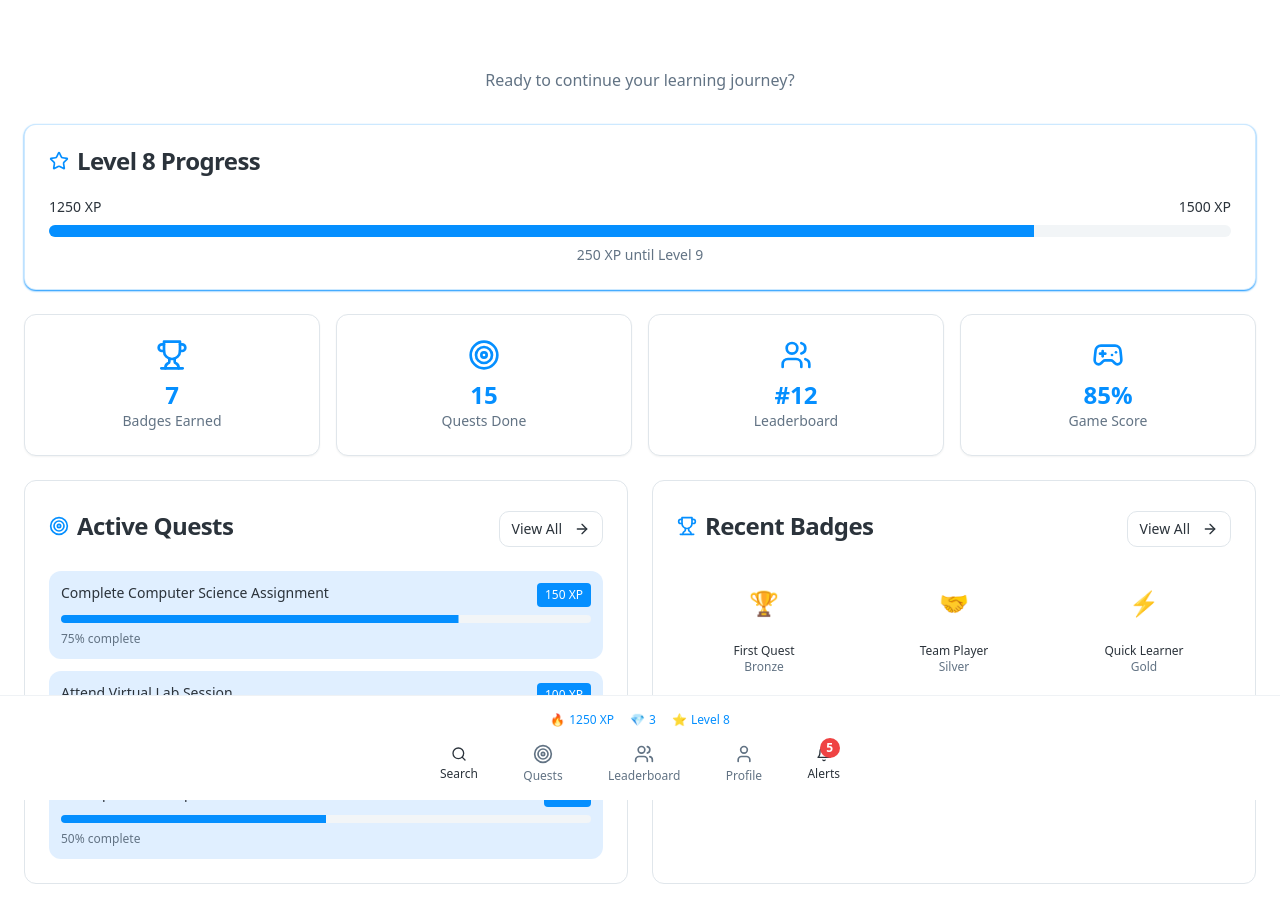
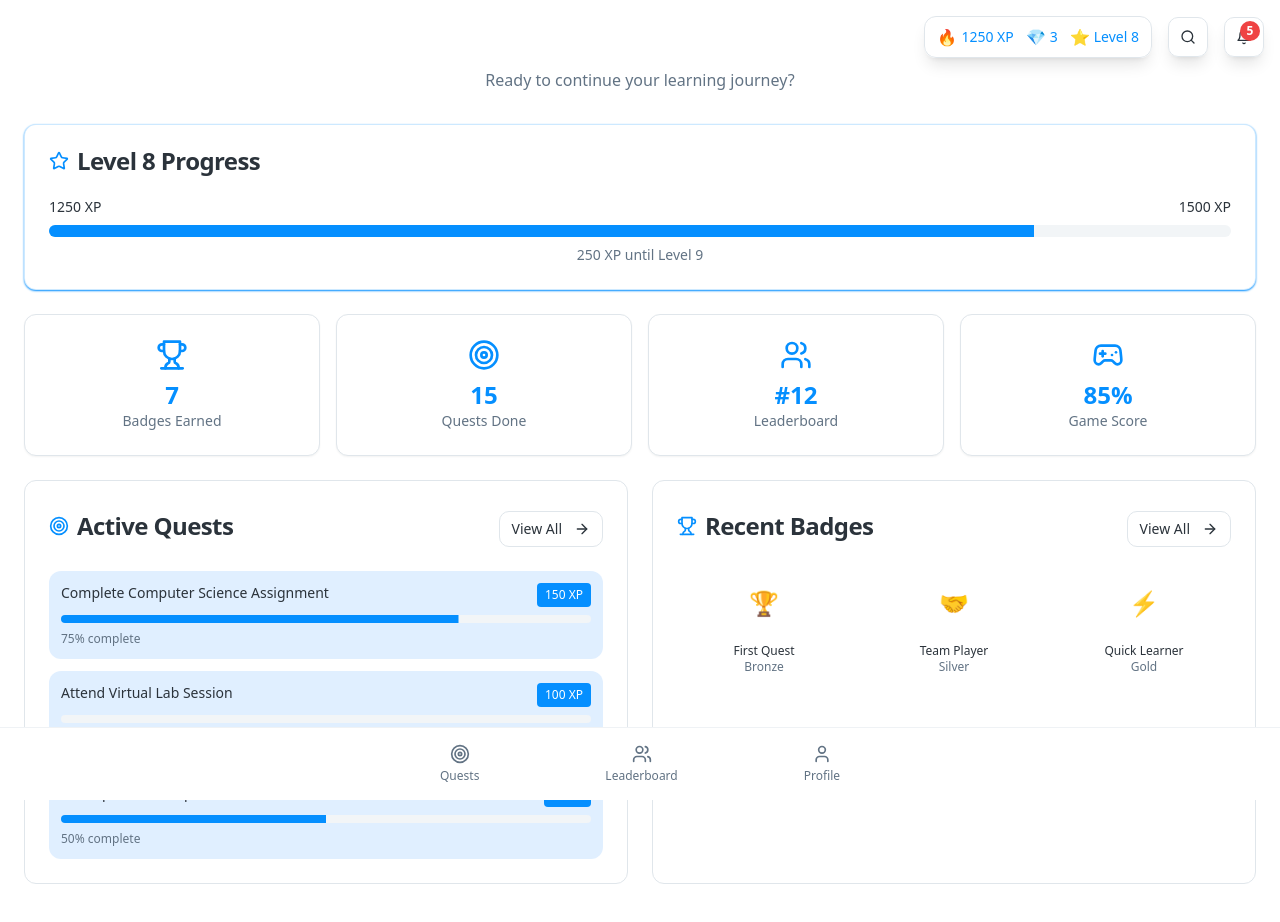
Before and after one commit to wonderhoad/colink, a React (Vite) app: page /student/dashboard in a window 1280 px wide. Shown: the top 922 px of the page. Built offline with nearby package versions, Linux system fonts and the light colour scheme.

Commit message:
Refactor navigation and notifications
Move notifications, progress display, and search to the top right. Differentiate notification content for students and professors.

```diff
--- a/src/components/BottomNavigation.tsx
+++ b/src/components/BottomNavigation.tsx
@@ -1,4 +1,4 @@
-import { Target, Users, User, Bell, Search } from "lucide-react";
+import { Target, Users, User } from "lucide-react";
 import { Link, useLocation } from "react-router-dom";
 import { Badge } from "@/components/ui/badge";
 import { Button } from "@/components/ui/button";
@@ -46,30 +46,9 @@ const BottomNavigation = ({
   return (
     <div className="fixed bottom-0 left-0 right-0 bg-background border-t border-border/50 backdrop-blur-sm">
       <div className="max-w-md mx-auto px-4 py-2">
-        {/* Progress/Points Display */}
-        <div className="flex items-center justify-center gap-4 py-2 text-xs">
-          <div className="flex items-center gap-1">
-            <span>🔥</span>
-            <span className="font-medium text-primary">{xp} XP</span>
-          </div>
-          <div className="flex items-center gap-1">
-            <span>💎</span>
-            <span className="font-medium text-primary">{coins}</span>
-          </div>
-          <div className="flex items-center gap-1">
-            <span>⭐️</span>
-            <span className="font-medium text-primary">Level {level}</span>
-          </div>
-        </div>
+        {/* Navigation Items */}
 
-        {/* Navigation Items */}
         <div className="flex items-center justify-between">
-          {/* Search Button */}
-          <Button variant="ghost" size="sm" className="flex flex-col items-center gap-1 p-2">
-            <Search className="h-5 w-5" />
-            <span className="text-xs">Search</span>
-          </Button>
-
           {/* Navigation Items */}
           {navItems.map((item) => (
             <Link key={item.path} to={item.path} className={getButtonClass(item.path)}>
@@ -77,24 +56,6 @@ const BottomNavigation = ({
               <span className="text-xs">{item.label}</span>
             </Link>
           ))}
-
-          {/* Notifications */}
-          <div className="relative">
-            <Button variant="ghost" size="sm" className="flex flex-col items-center gap-1 p-2">
-              <div className="relative">
-                <Bell className="h-5 w-5" />
-                {notificationCount > 0 && (
-                  <Badge
-                    variant="destructive"
-                    className="absolute -top-2 -right-2 h-5 w-5 flex items-center justify-center p-0 text-xs"
-                  >
-                    {notificationCount > 9 ? '9+' : notificationCount}
-                  </Badge>
-                )}
-              </div>
-              <span className="text-xs">Alerts</span>
-            </Button>
-          </div>
         </div>
       </div>
     </div>
--- /dev/null
+++ b/src/components/TopRightNavigation.tsx
@@ -0,0 +1,82 @@
+import { Bell, Search } from "lucide-react";
+import { Badge } from "@/components/ui/badge";
+import { Button } from "@/components/ui/button";
+
+interface TopRightNavigationProps {
+  userRole: 'student' | 'professor';
+  xp?: number;
+  level?: number;
+  coins?: number;
+  notificationCount?: number;
+}
+
+const TopRightNavigation = ({
+  userRole,
+  xp = 1250,
+  level = 8,
+  coins = 3,
+  notificationCount = 5
+}: TopRightNavigationProps) => {
+
+  const getNotificationTitle = () => {
+    if (userRole === 'student') {
+      return "New quest available! Complete Assignment #3 for 150 XP";
+    } else {
+      return "3 students completed your latest quest";
+    }
+  };
+
+  return (
+    <div className="fixed top-4 right-4 z-50 flex items-center gap-4">
+      {/* Progress/Points Display */}
+      <div className="flex items-center gap-3 bg-background/95 backdrop-blur-sm border border-border rounded-lg px-3 py-2 shadow-lg">
+        <div className="flex items-center gap-1">
+          <span>🔥</span>
+          <span className="text-sm font-medium text-primary">{xp} XP</span>
+        </div>
+        <div className="flex items-center gap-1">
+          <span>💎</span>
+          <span className="text-sm font-medium text-primary">{coins}</span>
+        </div>
+        <div className="flex items-center gap-1">
+          <span>⭐️</span>
+          <span className="text-sm font-medium text-primary">Level {level}</span>
+        </div>
+      </div>
+
+      {/* Search Button */}
+      <Button
+        variant="outline"
+        size="icon"
+        className="bg-background/95 backdrop-blur-sm shadow-lg hover:bg-accent"
+        title="Search"
+      >
+        <Search className="h-4 w-4" />
+      </Button>
+
+      {/* Notifications */}
+      <div className="relative">
+        <Button
+          variant="outline"
+          size="icon"
+          className="bg-background/95 backdrop-blur-sm shadow-lg hover:bg-accent"
+          title={getNotificationTitle()}
+        >
+          <div className="relative">
+            <Bell className="h-4 w-4" />
+            {notificationCount > 0 && (
+              <Badge
+                variant="destructive"
+                className="absolute -top-2 -right-2 h-5 w-5 flex items-center justify-center p-0 text-xs"
+              >
+                {notificationCount > 9 ? '9+' : notificationCount}
+              </Badge>
+            )}
+          </div>
+        </Button>
+      </div>
+    </div>
+  );
+};
+
+export default TopRightNavigation;
--- a/src/pages/professor/Dashboard.tsx
+++ b/src/pages/professor/Dashboard.tsx
@@ -4,6 +4,7 @@ import { Card, CardContent, CardHeader, CardTitle } from "@/components/ui/card";
 import { Progress } from "@/components/ui/progress";
 import { Link } from "react-router-dom";
 import BottomNavigation from "@/components/BottomNavigation";
+import TopRightNavigation from "@/components/TopRightNavigation";
 
 const ProfessorDashboard = () => {
   const professorData = {
@@ -181,6 +182,14 @@ const ProfessorDashboard = () => {
         </div>
       </div>
 
+      <TopRightNavigation
+        userRole="professor"
+        xp={850}
+        level={6}
+        coins={8}
+        notificationCount={3}
+      />
+
       <BottomNavigation
         userRole="professor"
         xp={850}
--- a/src/pages/student/Dashboard.tsx
+++ b/src/pages/student/Dashboard.tsx
@@ -4,6 +4,7 @@ import { Card, CardContent, CardHeader, CardTitle } from "@/components/ui/card";
 import { Progress } from "@/components/ui/progress";
 import { Link } from "react-router-dom";
 import BottomNavigation from "@/components/BottomNavigation";
+import TopRightNavigation from "@/components/TopRightNavigation";
 
 const StudentDashboard = () => {
   const studentData = {
@@ -160,6 +161,14 @@ const StudentDashboard = () => {
 
       </div>
 
+      <TopRightNavigation
+        userRole="student"
+        xp={studentData.xp}
+        level={studentData.level}
+        coins={3}
+        notificationCount={5}
+      />
+
       <BottomNavigation
         userRole="student"
         xp={studentData.xp}
```
